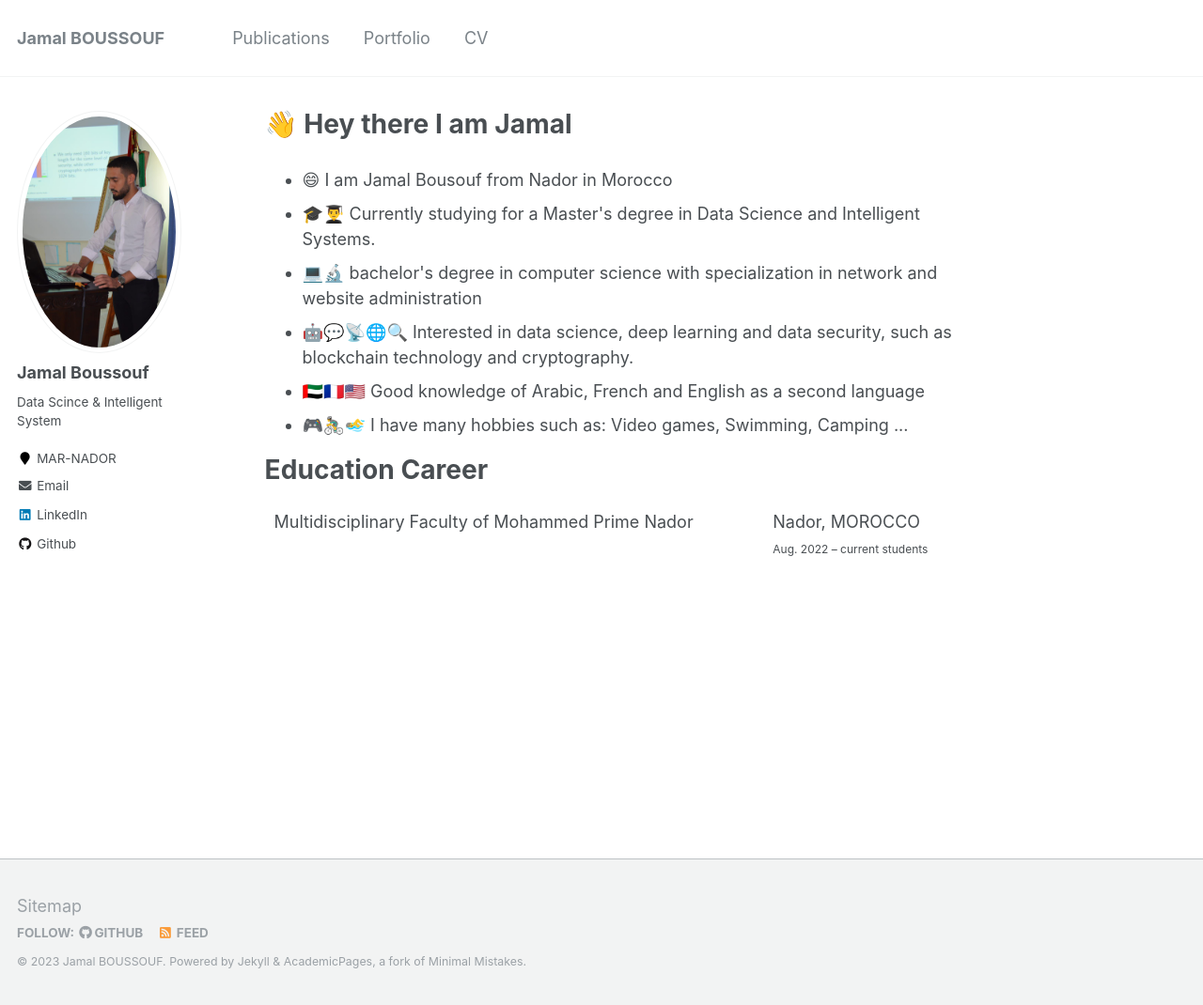
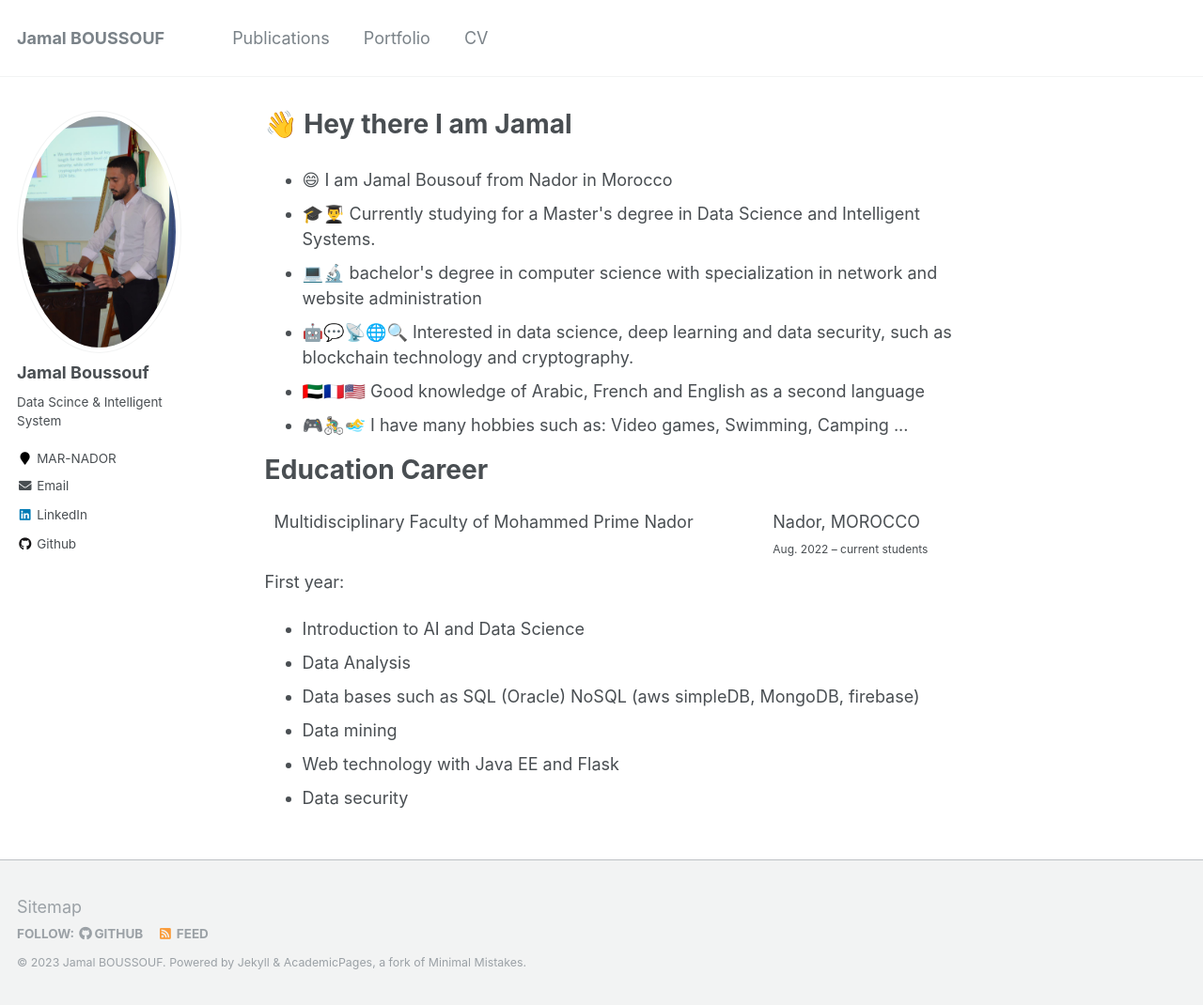
Before and after one commit to jboussouf/jboussouf.github.io, a Jekyll site: the page built from _pages/about.md, in a window 1280 px wide and 1070 px high. Shown: the whole window at 94% size. Built offline with Jekyll 4.4.1, drawn with Linux system fonts in a browser that asks for light colours.

Commit message:
First year

```diff
--- a/_pages/about.md
+++ b/_pages/about.md
@@ -27,3 +27,13 @@ Education Career
   <span style="font-size: 12px;">Aug. 2022 – current students</span>
 </div>
 </div>
+
+First year:
+<ul>
+  <li>Introduction to AI and Data Science</li>
+  <li>Data Analysis</li>
+  <li>Data bases such as SQL (Oracle) NoSQL (aws simpleDB, MongoDB, firebase)</li>
+  <li>Data mining</li>
+  <li>Web technology with Java EE and Flask</li>
+  <li>Data security</li>
+</ul>
```
